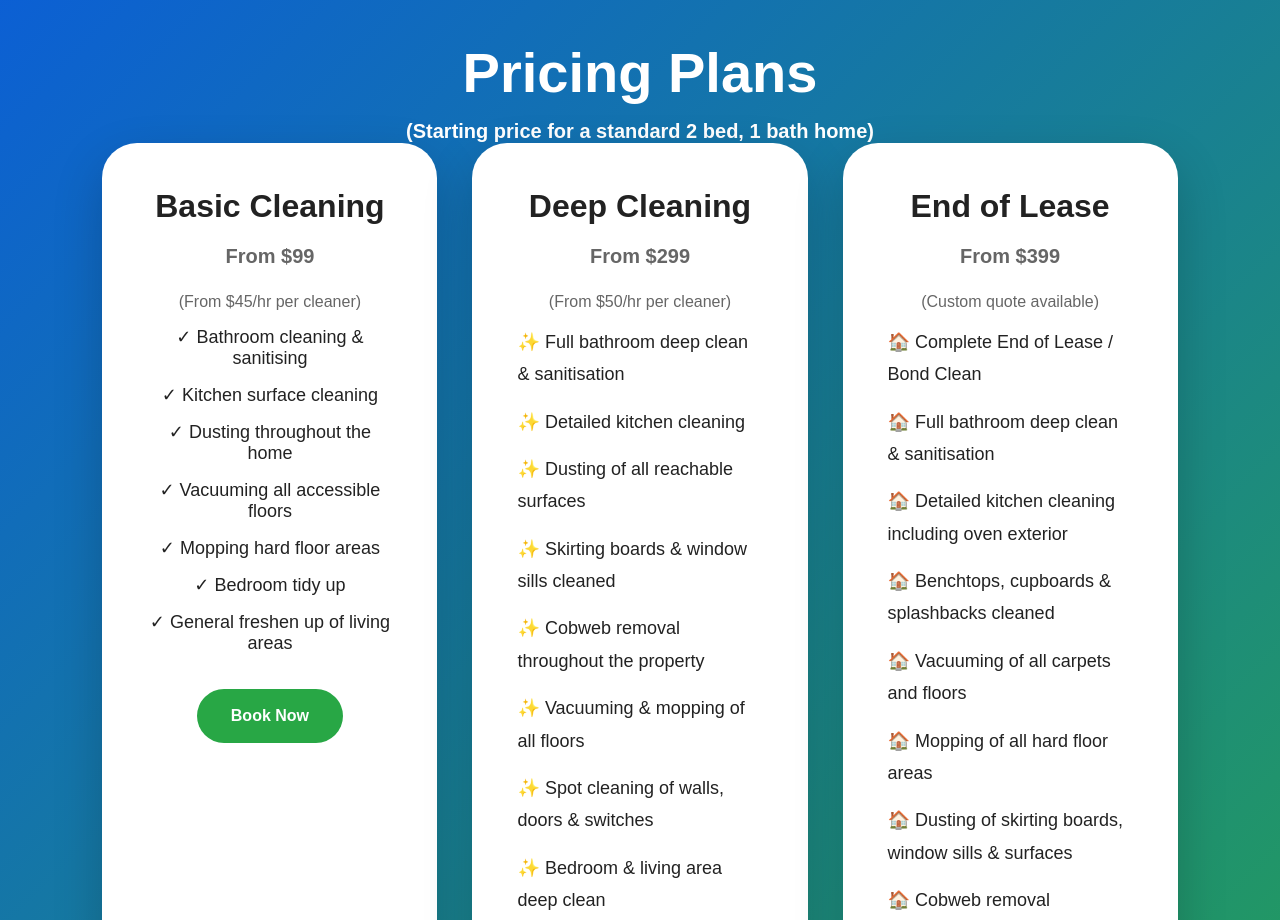
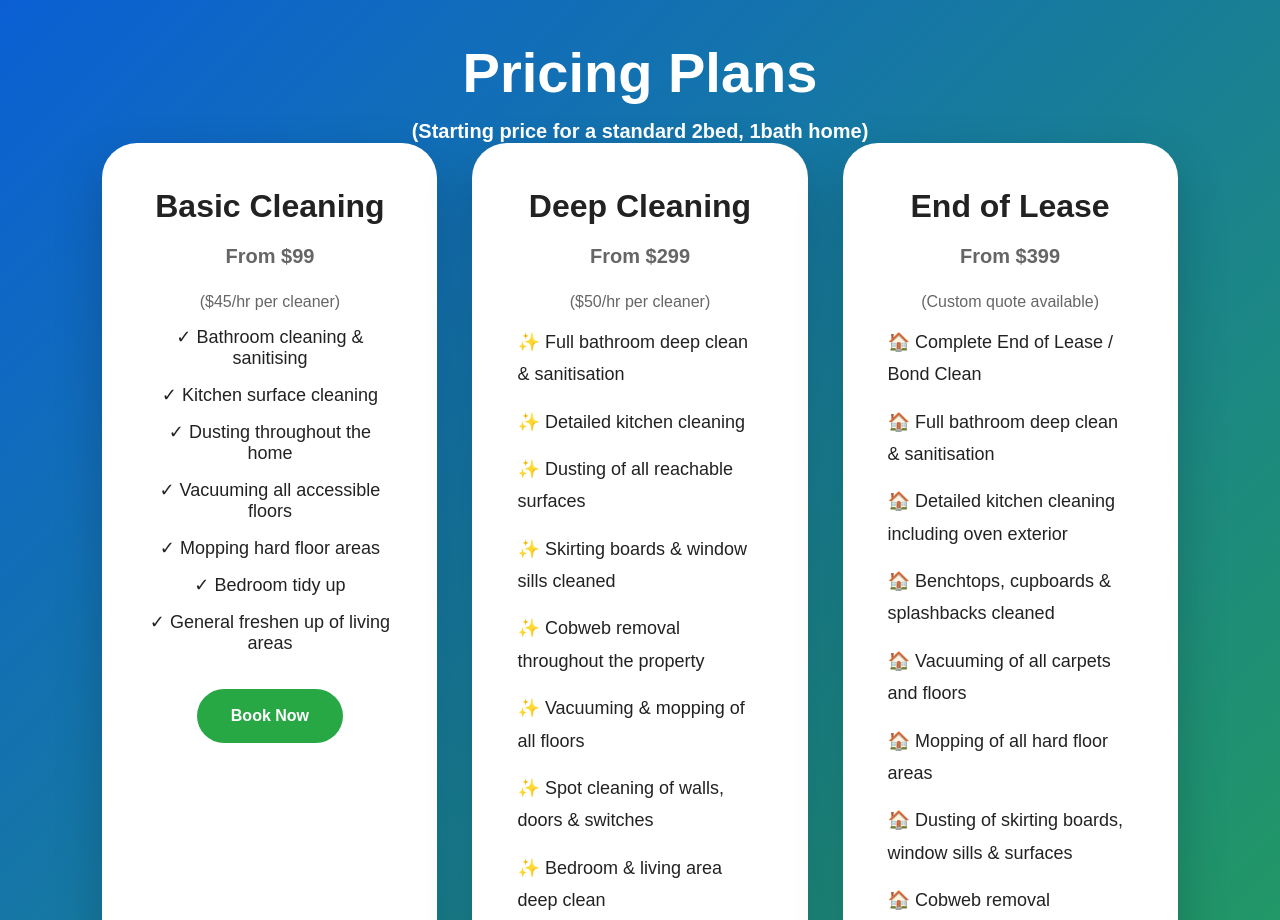
Before and after one commit to avcleaningservice2525-beep/Av-cleaning-final, a plain HTML site: page index.html in a window 1280 px wide. Shown: the part 1840-2760 px from the top of the page. Drawn offline with Linux system fonts and the light colour scheme.

Commit message:
Update index.html

```diff
--- a/index.html
+++ b/index.html
@@ -511,17 +511,18 @@ AV Cleaning provides premium residential and commercial cleaning services with r
 <div class="section-title">
 <h2>Pricing Plans</h2>
 <p style="color:#ffffff;font-weight:600;">
-(Starting price for a standard 2 bed, 1 bath home)
+(Starting price for a standard 2bed, 1bath home)
 </p>
 
 <div class="price-grid">
 
 <div class="price-card">
 
+
 <h3>Basic Cleaning</h3>
 <p class="price">From $99</p>
   <p style="font-size:16px;color:#666;">
-(From $45/hr per cleaner)
+($45/hr per cleaner)
 </p>
 
 <ul class="service-list">
@@ -541,7 +542,7 @@ AV Cleaning provides premium residential and commercial cleaning services with r
 <h3>Deep Cleaning</h3>
 <p class="price">From $299</p>
 <p style="font-size:16px;color:#666;">
-(From $50/hr per cleaner)
+($50/hr per cleaner)
 </p>
 
 <ul style="text-align:left;line-height:1.8;">
```
